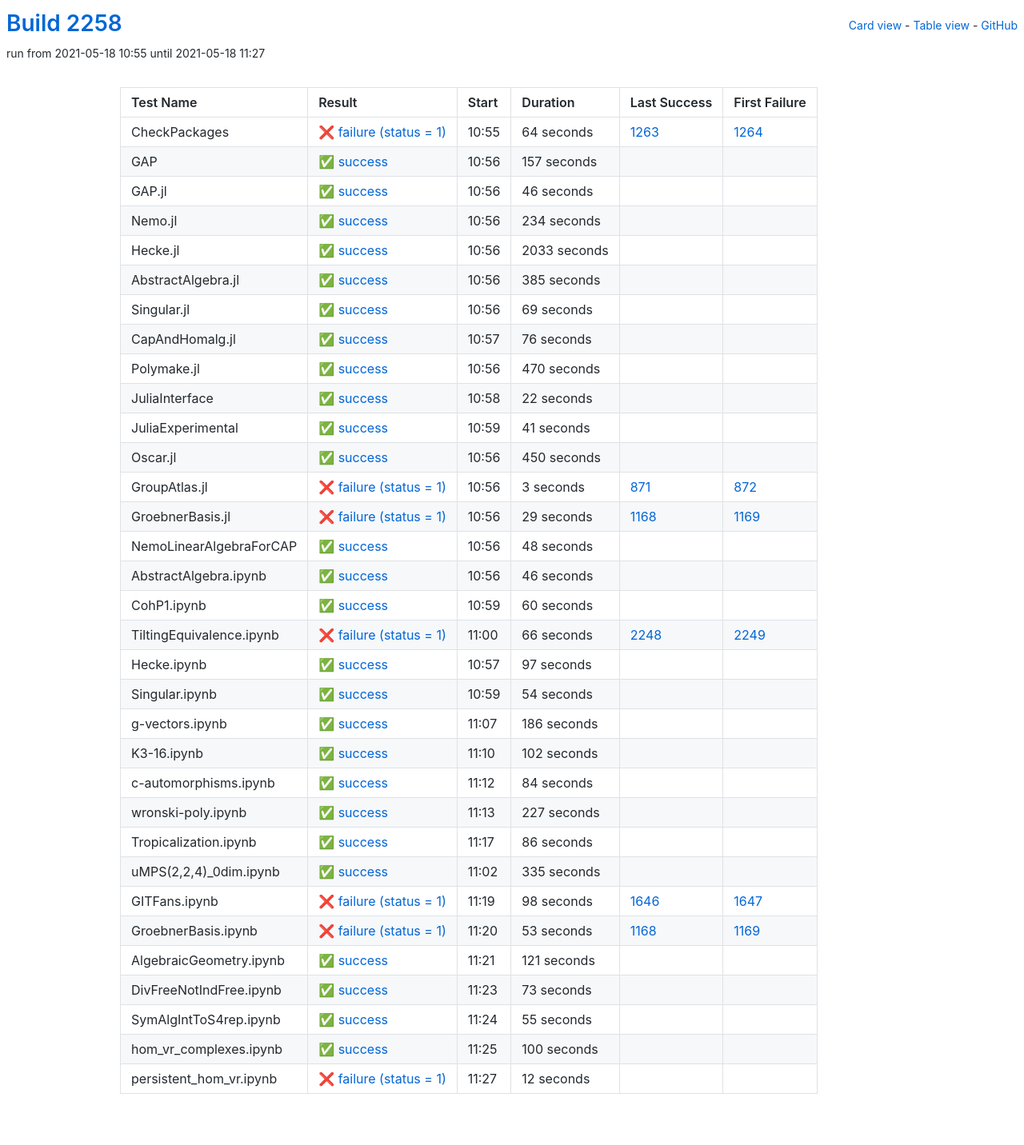
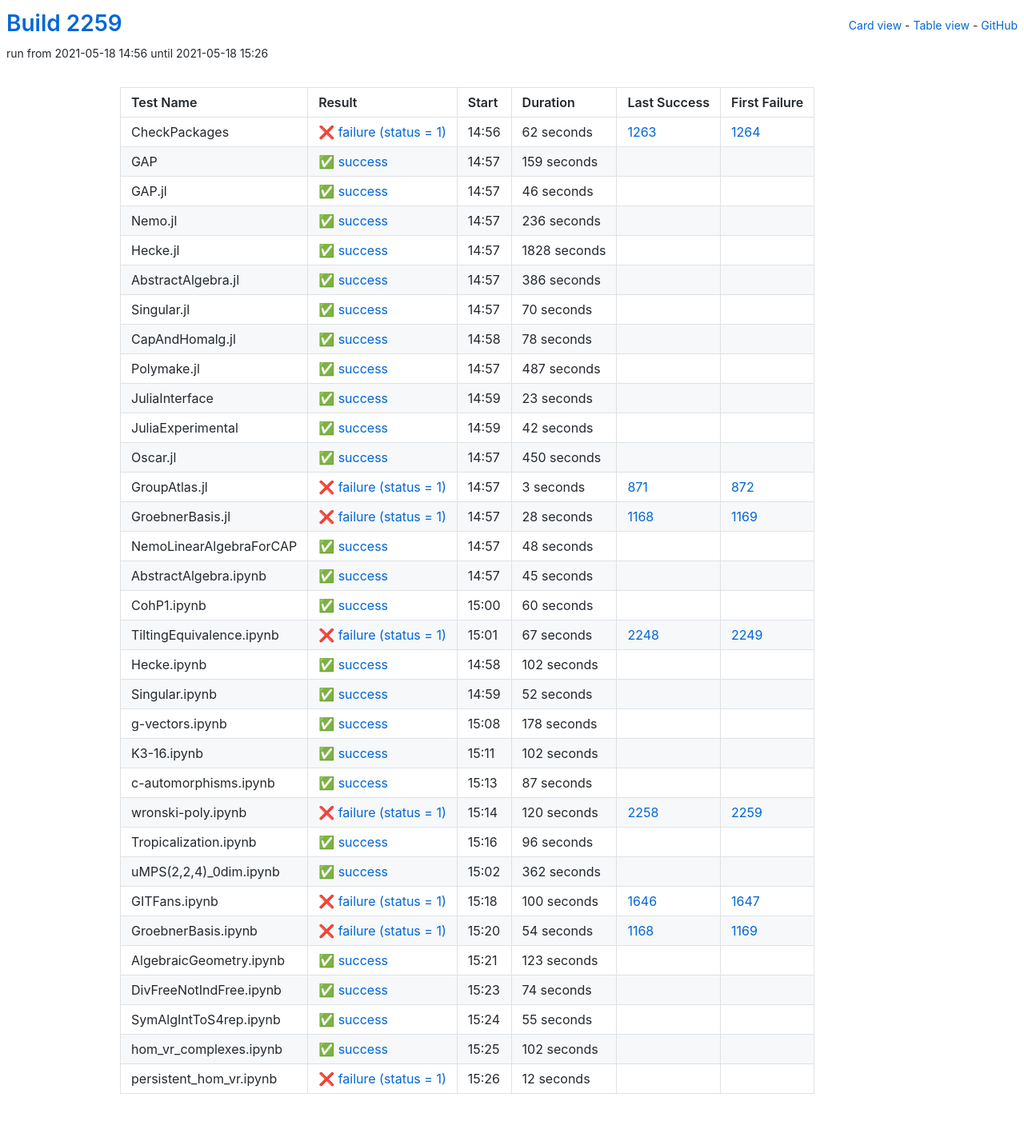
Before and after one commit to oscar-system/oscar-ci-status-stable, a Jekyll site: the page built from table.html, in a window 1280 px wide. Shown: the whole page at 80% size. Built offline with Jekyll 4.4.1, drawn with Linux system fonts in a browser that asks for light colours.

Commit message:
Build #2259

```diff
--- a/_data/ci.yml
+++ b/_data/ci.yml
@@ -1,6 +1,6 @@
 ---
-build: 2258
-build_url: https://oscarci.mathematik.uni-kl.de/job/oscar-stable/2258/
+build: 2259
+build_url: https://oscarci.mathematik.uni-kl.de/job/oscar-stable/2259/
 job: oscar-stable
 organization: oscar-system
 repo: oscar-ci-status-stable
@@ -8,32 +8,32 @@ repourl: https://github.com/oscar-system/oscar-ci-status-stable
 tests:
 - name: CheckPackages
   id: checkpackages
-  log: https://oscarci.mathematik.uni-kl.de/job/oscar-stable/2258/artifact/logs/build-2258/CheckPackages.log
-  start: 2021-05-18 10:55
+  log: https://oscarci.mathematik.uni-kl.de/job/oscar-stable/2259/artifact/logs/build-2259/CheckPackages.log
+  start: 2021-05-18 14:56
   success: false
   exitcode: 1
   status: failure
-  duration: 64
+  duration: 62
   last_success: 1263
   last_success_url: https://oscarci.mathematik.uni-kl.de/job/oscar-stable/1263/
   first_failure: 1264
   first_failure_url: https://oscarci.mathematik.uni-kl.de/job/oscar-stable/1264/
 - name: GAP
   id: gap
-  log: https://oscarci.mathematik.uni-kl.de/job/oscar-stable/2258/artifact/logs/build-2258/GAP.log
-  start: 2021-05-18 10:56
+  log: https://oscarci.mathematik.uni-kl.de/job/oscar-stable/2259/artifact/logs/build-2259/GAP.log
+  start: 2021-05-18 14:57
   success: true
   exitcode: 0
   status: success
-  duration: 157
+  duration: 159
   last_success: false
   last_success_url:
   first_failure: false
   first_failure_url:
 - name: GAP.jl
   id: gap-jl
-  log: https://oscarci.mathematik.uni-kl.de/job/oscar-stable/2258/artifact/logs/build-2258/GAP.jl.log
-  start: 2021-05-18 10:56
+  log: https://oscarci.mathematik.uni-kl.de/job/oscar-stable/2259/artifact/logs/build-2259/GAP.jl.log
+  start: 2021-05-18 14:57
   success: true
   exitcode: 0
   status: success
@@ -44,104 +44,104 @@ tests:
   first_failure_url:
 - name: Nemo.jl
   id: nemo-jl
-  log: https://oscarci.mathematik.uni-kl.de/job/oscar-stable/2258/artifact/logs/build-2258/Nemo.jl.log
-  start: 2021-05-18 10:56
+  log: https://oscarci.mathematik.uni-kl.de/job/oscar-stable/2259/artifact/logs/build-2259/Nemo.jl.log
+  start: 2021-05-18 14:57
   success: true
   exitcode: 0
   status: success
-  duration: 234
+  duration: 236
   last_success: false
   last_success_url:
   first_failure: false
   first_failure_url:
 - name: Hecke.jl
   id: hecke-jl
-  log: https://oscarci.mathematik.uni-kl.de/job/oscar-stable/2258/artifact/logs/build-2258/Hecke.jl.log
-  start: 2021-05-18 10:56
+  log: https://oscarci.mathematik.uni-kl.de/job/oscar-stable/2259/artifact/logs/build-2259/Hecke.jl.log
+  start: 2021-05-18 14:57
   success: true
   exitcode: 0
   status: success
-  duration: 2033
+  duration: 1828
   last_success: false
   last_success_url:
   first_failure: false
   first_failure_url:
 - name: AbstractAlgebra.jl
   id: abstractalgebra-jl
-  log: https://oscarci.mathematik.uni-kl.de/job/oscar-stable/2258/artifact/logs/build-2258/AbstractAlgebra.jl.log
-  start: 2021-05-18 10:56
+  log: https://oscarci.mathematik.uni-kl.de/job/oscar-stable/2259/artifact/logs/build-2259/AbstractAlgebra.jl.log
+  start: 2021-05-18 14:57
   success: true
   exitcode: 0
   status: success
-  duration: 385
+  duration: 386
   last_success: false
   last_success_url:
   first_failure: false
   first_failure_url:
 - name: Singular.jl
   id: singular-jl
-  log: https://oscarci.mathematik.uni-kl.de/job/oscar-stable/2258/artifact/logs/build-2258/Singular.jl.log
-  start: 2021-05-18 10:56
+  log: https://oscarci.mathematik.uni-kl.de/job/oscar-stable/2259/artifact/logs/build-2259/Singular.jl.log
+  start: 2021-05-18 14:57
   success: true
   exitcode: 0
   status: success
-  duration: 69
+  duration: 70
   last_success: false
   last_success_url:
   first_failure: false
   first_failure_url:
 - name: CapAndHomalg.jl
   id: capandhomalg-jl
-  log: https://oscarci.mathematik.uni-kl.de/job/oscar-stable/2258/artifact/logs/build-2258/CapAndHomalg.jl.log
-  start: 2021-05-18 10:57
+  log: https://oscarci.mathematik.uni-kl.de/job/oscar-stable/2259/artifact/logs/build-2259/CapAndHomalg.jl.log
+  start: 2021-05-18 14:58
   success: true
   exitcode: 0
   status: success
-  duration: 76
+  duration: 78
   last_success: false
   last_success_url:
   first_failure: false
   first_failure_url:
 - name: Polymake.jl
   id: polymake-jl
-  log: https://oscarci.mathematik.uni-kl.de/job/oscar-stable/2258/artifact/logs/build-2258/Polymake.jl.log
-  start: 2021-05-18 10:56
+  log: https://oscarci.mathematik.uni-kl.de/job/oscar-stable/2259/artifact/logs/build-2259/Polymake.jl.log
+  start: 2021-05-18 14:57
   success: true
   exitcode: 0
   status: success
-  duration: 470
+  duration: 487
   last_success: false
   last_success_url:
   first_failure: false
   first_failure_url:
 - name: JuliaInterface
   id: juliainterface
-  log: https://oscarci.mathematik.uni-kl.de/job/oscar-stable/2258/artifact/logs/build-2258/JuliaInterface.log
-  start: 2021-05-18 10:58
+  log: https://oscarci.mathematik.uni-kl.de/job/oscar-stable/2259/artifact/logs/build-2259/JuliaInterface.log
+  start: 2021-05-18 14:59
   success: true
   exitcode: 0
   status: success
-  duration: 22
+  duration: 23
   last_success: false
   last_success_url:
   first_failure: false
   first_failure_url:
 - name: JuliaExperimental
   id: juliaexperimental
-  log: https://oscarci.mathematik.uni-kl.de/job/oscar-stable/2258/artifact/logs/build-2258/JuliaExperimental.log
-  start: 2021-05-18 10:59
+  log: https://oscarci.mathematik.uni-kl.de/job/oscar-stable/2259/artifact/logs/build-2259/JuliaExperimental.log
+  start: 2021-05-18 14:59
   success: true
   exitcode: 0
   status: success
-  duration: 41
+  duration: 42
   last_success: false
   last_success_url:
   first_failure: false
   first_failure_url:
 - name: Oscar.jl
   id: oscar-jl
-  log: https://oscarci.mathematik.uni-kl.de/job/oscar-stable/2258/artifact/logs/build-2258/Oscar.jl.log
-  start: 2021-05-18 10:56
+  log: https://oscarci.mathematik.uni-kl.de/job/oscar-stable/2259/artifact/logs/build-2259/Oscar.jl.log
+  start: 2021-05-18 14:57
   success: true
   exitcode: 0
   status: success
@@ -152,8 +152,8 @@ tests:
   first_failure_url:
 - name: GroupAtlas.jl
   id: groupatlas-jl
-  log: https://oscarci.mathematik.uni-kl.de/job/oscar-stable/2258/artifact/logs/build-2258/GroupAtlas.jl.log
-  start: 2021-05-18 10:56
+  log: https://oscarci.mathematik.uni-kl.de/job/oscar-stable/2259/artifact/logs/build-2259/GroupAtlas.jl.log
+  start: 2021-05-18 14:57
   success: false
   exitcode: 1
   status: failure
@@ -164,20 +164,20 @@ tests:
   first_failure_url: https://oscarci.mathematik.uni-kl.de/job/oscar-stable/872/
 - name: GroebnerBasis.jl
   id: groebnerbasis-jl
-  log: https://oscarci.mathematik.uni-kl.de/job/oscar-stable/2258/artifact/logs/build-2258/GroebnerBasis.jl.log
-  start: 2021-05-18 10:56
+  log: https://oscarci.mathematik.uni-kl.de/job/oscar-stable/2259/artifact/logs/build-2259/GroebnerBasis.jl.log
+  start: 2021-05-18 14:57
   success: false
   exitcode: 1
   status: failure
-  duration: 29
+  duration: 28
   last_success: 1168
   last_success_url: https://oscarci.mathematik.uni-kl.de/job/oscar-stable/1168/
   first_failure: 1169
   first_failure_url: https://oscarci.mathematik.uni-kl.de/job/oscar-stable/1169/
 - name: NemoLinearAlgebraForCAP
   id: nemolinearalgebraforcap
-  log: https://oscarci.mathematik.uni-kl.de/job/oscar-stable/2258/artifact/logs/build-2258/NemoLinearAlgebraForCAP.log
-  start: 2021-05-18 10:56
+  log: https://oscarci.mathematik.uni-kl.de/job/oscar-stable/2259/artifact/logs/build-2259/NemoLinearAlgebraForCAP.log
+  start: 2021-05-18 14:57
   success: true
   exitcode: 0
   status: success
@@ -188,20 +188,20 @@ tests:
   first_failure_url:
 - name: AbstractAlgebra.ipynb
   id: abstractalgebra-ipynb
-  log: https://oscarci.mathematik.uni-kl.de/job/oscar-stable/2258/artifact/logs/build-2258/AbstractAlgebra.ipynb.log
-  start: 2021-05-18 10:56
+  log: https://oscarci.mathematik.uni-kl.de/job/oscar-stable/2259/artifact/logs/build-2259/AbstractAlgebra.ipynb.log
+  start: 2021-05-18 14:57
   success: true
   exitcode: 0
   status: success
-  duration: 46
+  duration: 45
   last_success: false
   last_success_url:
   first_failure: false
   first_failure_url:
 - name: CohP1.ipynb
   id: cohp1-ipynb
-  log: https://oscarci.mathematik.uni-kl.de/job/oscar-stable/2258/artifact/logs/build-2258/CohP1.ipynb.log
-  start: 2021-05-18 10:59
+  log: https://oscarci.mathematik.uni-kl.de/job/oscar-stable/2259/artifact/logs/build-2259/CohP1.ipynb.log
+  start: 2021-05-18 15:00
   success: true
   exitcode: 0
   status: success
@@ -212,56 +212,56 @@ tests:
   first_failure_url:
 - name: TiltingEquivalence.ipynb
   id: tiltingequivalence-ipynb
-  log: https://oscarci.mathematik.uni-kl.de/job/oscar-stable/2258/artifact/logs/build-2258/TiltingEquivalence.ipynb.log
-  start: 2021-05-18 11:00
+  log: https://oscarci.mathematik.uni-kl.de/job/oscar-stable/2259/artifact/logs/build-2259/TiltingEquivalence.ipynb.log
+  start: 2021-05-18 15:01
   success: false
   exitcode: 1
   status: failure
-  duration: 66
+  duration: 67
   last_success: 2248
   last_success_url: https://oscarci.mathematik.uni-kl.de/job/oscar-stable/2248/
   first_failure: 2249
   first_failure_url: https://oscarci.mathematik.uni-kl.de/job/oscar-stable/2249/
 - name: Hecke.ipynb
   id: hecke-ipynb
-  log: https://oscarci.mathematik.uni-kl.de/job/oscar-stable/2258/artifact/logs/build-2258/Hecke.ipynb.log
-  start: 2021-05-18 10:57
+  log: https://oscarci.mathematik.uni-kl.de/job/oscar-stable/2259/artifact/logs/build-2259/Hecke.ipynb.log
+  start: 2021-05-18 14:58
   success: true
   exitcode: 0
   status: success
-  duration: 97
+  duration: 102
   last_success: false
   last_success_url:
   first_failure: false
   first_failure_url:
 - name: Singular.ipynb
   id: singular-ipynb
-  log: https://oscarci.mathematik.uni-kl.de/job/oscar-stable/2258/artifact/logs/build-2258/Singular.ipynb.log
-  start: 2021-05-18 10:59
+  log: https://oscarci.mathematik.uni-kl.de/job/oscar-stable/2259/artifact/logs/build-2259/Singular.ipynb.log
+  start: 2021-05-18 14:59
   success: true
   exitcode: 0
   status: success
-  duration: 54
+  duration: 52
   last_success: false
   last_success_url:
   first_failure: false
   first_failure_url:
 - name: g-vectors.ipynb
   id: g-vectors-ipynb
-  log: https://oscarci.mathematik.uni-kl.de/job/oscar-stable/2258/artifact/logs/build-2258/g-vectors.ipynb.log
-  start: 2021-05-18 11:07
+  log: https://oscarci.mathematik.uni-kl.de/job/oscar-stable/2259/artifact/logs/build-2259/g-vectors.ipynb.log
+  start: 2021-05-18 15:08
   success: true
   exitcode: 0
   status: success
-  duration: 186
+  duration: 178
   last_success: false
   last_success_url:
   first_failure: false
   first_failure_url:
 - name: K3-16.ipynb
   id: k3-16-ipynb
-  log: https://oscarci.mathematik.uni-kl.de/job/oscar-stable/2258/artifact/logs/build-2258/K3-16.ipynb.log
-  start: 2021-05-18 11:10
+  log: https://oscarci.mathematik.uni-kl.de/job/oscar-stable/2259/artifact/logs/build-2259/K3-16.ipynb.log
+  start: 2021-05-18 15:11
   success: true
   exitcode: 0
   status: success
@@ -272,104 +272,104 @@ tests:
   first_failure_url:
 - name: c-automorphisms.ipynb
   id: c-automorphisms-ipynb
-  log: https://oscarci.mathematik.uni-kl.de/job/oscar-stable/2258/artifact/logs/build-2258/c-automorphisms.ipynb.log
-  start: 2021-05-18 11:12
+  log: https://oscarci.mathematik.uni-kl.de/job/oscar-stable/2259/artifact/logs/build-2259/c-automorphisms.ipynb.log
+  start: 2021-05-18 15:13
   success: true
   exitcode: 0
   status: success
-  duration: 84
+  duration: 87
   last_success: false
   last_success_url:
   first_failure: false
   first_failure_url:
 - name: wronski-poly.ipynb
   id: wronski-poly-ipynb
-  log: https://oscarci.mathematik.uni-kl.de/job/oscar-stable/2258/artifact/logs/build-2258/wronski-poly.ipynb.log
-  start: 2021-05-18 11:13
+  log: https://oscarci.mathematik.uni-kl.de/job/oscar-stable/2259/artifact/logs/build-2259/wronski-poly.ipynb.log
+  start: 2021-05-18 15:14
+  success: false
+  exitcode: 1
+  status: failure
+  duration: 120
+  last_success: 2258
+  last_success_url: https://oscarci.mathematik.uni-kl.de/job/oscar-stable/2258/
+  first_failure: 2259
+  first_failure_url: https://oscarci.mathematik.uni-kl.de/job/oscar-stable/2259/
+- name: Tropicalization.ipynb
+  id: tropicalization-ipynb
+  log: https://oscarci.mathematik.uni-kl.de/job/oscar-stable/2259/artifact/logs/build-2259/Tropicalization.ipynb.log
+  start: 2021-05-18 15:16
   success: true
   exitcode: 0
   status: success
-  duration: 227
-  last_success: false
-  last_success_url:
-  first_failure: false
-  first_failure_url:
-- name: Tropicalization.ipynb
-  id: tropicalization-ipynb
-  log: https://oscarci.mathematik.uni-kl.de/job/oscar-stable/2258/artifact/logs/build-2258/Tropicalization.ipynb.log
-  start: 2021-05-18 11:17
-  success: true
-  exitcode: 0
-  status: success
-  duration: 86
+  duration: 96
   last_success: false
   last_success_url:
   first_failure: false
   first_failure_url:
 - name: uMPS(2,2,4)_0dim.ipynb
   id: umps-2-2-4-0dim-ipynb
-  log: https://oscarci.mathematik.uni-kl.de/job/oscar-stable/2258/artifact/logs/build-2258/uMPS-2-2-4-_0dim.ipynb.log
-  start: 2021-05-18 11:02
+  log: https://oscarci.mathematik.uni-kl.de/job/oscar-stable/2259/artifact/logs/build-2259/uMPS-2-2-4-_0dim.ipynb.log
+  start: 2021-05-18 15:02
   success: true
   exitcode: 0
   status: success
-  duration: 335
+  duration: 362
   last_success: false
   last_success_url:
   first_failure: false
   first_failure_url:
 - name: GITFans.ipynb
   id: gitfans-ipynb
-  log: https://oscarci.mathematik.uni-kl.de/job/oscar-stable/2258/artifact/logs/build-2258/GITFans.ipynb.log
-  start: 2021-05-18 11:19
+  log: https://oscarci.mathematik.uni-kl.de/job/oscar-stable/2259/artifact/logs/build-2259/GITFans.ipynb.log
+  start: 2021-05-18 15:18
   success: false
   exitcode: 1
   status: failure
-  duration: 98
+  duration: 100
   last_success: 1646
   last_success_url: https://oscarci.mathematik.uni-kl.de/job/oscar-stable/1646/
   first_failure: 1647
   first_failure_url: https://oscarci.mathematik.uni-kl.de/job/oscar-stable/1647/
 - name: GroebnerBasis.ipynb
   id: groebnerbasis-ipynb
-  log: https://oscarci.mathematik.uni-kl.de/job/oscar-stable/2258/artifact/logs/build-2258/GroebnerBasis.ipynb.log
-  start: 2021-05-18 11:20
+  log: https://oscarci.mathematik.uni-kl.de/job/oscar-stable/2259/artifact/logs/build-2259/GroebnerBasis.ipynb.log
+  start: 2021-05-18 15:20
   success: false
   exitcode: 1
   status: failure
-  duration: 53
+  duration: 54
   last_success: 1168
   last_success_url: https://oscarci.mathematik.uni-kl.de/job/oscar-stable/1168/
   first_failure: 1169
   first_failure_url: https://oscarci.mathematik.uni-kl.de/job/oscar-stable/1169/
 - name: AlgebraicGeometry.ipynb
   id: algebraicgeometry-ipynb
-  log: https://oscarci.mathematik.uni-kl.de/job/oscar-stable/2258/artifact/logs/build-2258/AlgebraicGeometry.ipynb.log
-  start: 2021-05-18 11:21
+  log: https://oscarci.mathematik.uni-kl.de/job/oscar-stable/2259/artifact/logs/build-2259/AlgebraicGeometry.ipynb.log
+  start: 2021-05-18 15:21
   success: true
   exitcode: 0
   status: success
-  duration: 121
+  duration: 123
   last_success: false
   last_success_url:
   first_failure: false
   first_failure_url:
 - name: DivFreeNotIndFree.ipynb
   id: divfreenotindfree-ipynb
-  log: https://oscarci.mathematik.uni-kl.de/job/oscar-stable/2258/artifact/logs/build-2258/DivFreeNotIndFree.ipynb.log
-  start: 2021-05-18 11:23
+  log: https://oscarci.mathematik.uni-kl.de/job/oscar-stable/2259/artifact/logs/build-2259/DivFreeNotIndFree.ipynb.log
+  start: 2021-05-18 15:23
   success: true
   exitcode: 0
   status: success
-  duration: 73
+  duration: 74
   last_success: false
   last_success_url:
   first_failure: false
   first_failure_url:
 - name: SymAlgIntToS4rep.ipynb
   id: symalginttos4rep-ipynb
-  log: https://oscarci.mathematik.uni-kl.de/job/oscar-stable/2258/artifact/logs/build-2258/SymAlgIntToS4rep.ipynb.log
-  start: 2021-05-18 11:24
+  log: https://oscarci.mathematik.uni-kl.de/job/oscar-stable/2259/artifact/logs/build-2259/SymAlgIntToS4rep.ipynb.log
+  start: 2021-05-18 15:24
   success: true
   exitcode: 0
   status: success
@@ -380,20 +380,20 @@ tests:
   first_failure_url:
 - name: hom_vr_complexes.ipynb
   id: hom-vr-complexes-ipynb
-  log: https://oscarci.mathematik.uni-kl.de/job/oscar-stable/2258/artifact/logs/build-2258/hom_vr_complexes.ipynb.log
-  start: 2021-05-18 11:25
+  log: https://oscarci.mathematik.uni-kl.de/job/oscar-stable/2259/artifact/logs/build-2259/hom_vr_complexes.ipynb.log
+  start: 2021-05-18 15:25
   success: true
   exitcode: 0
   status: success
-  duration: 100
+  duration: 102
   last_success: false
   last_success_url:
   first_failure: false
   first_failure_url:
 - name: persistent_hom_vr.ipynb
   id: persistent-hom-vr-ipynb
-  log: https://oscarci.mathematik.uni-kl.de/job/oscar-stable/2258/artifact/logs/build-2258/persistent_hom_vr.ipynb.log
-  start: 2021-05-18 11:27
+  log: https://oscarci.mathematik.uni-kl.de/job/oscar-stable/2259/artifact/logs/build-2259/persistent_hom_vr.ipynb.log
+  start: 2021-05-18 15:26
   success: false
   exitcode: 1
   status: failure
```
Also changed, not shown: README.md.
